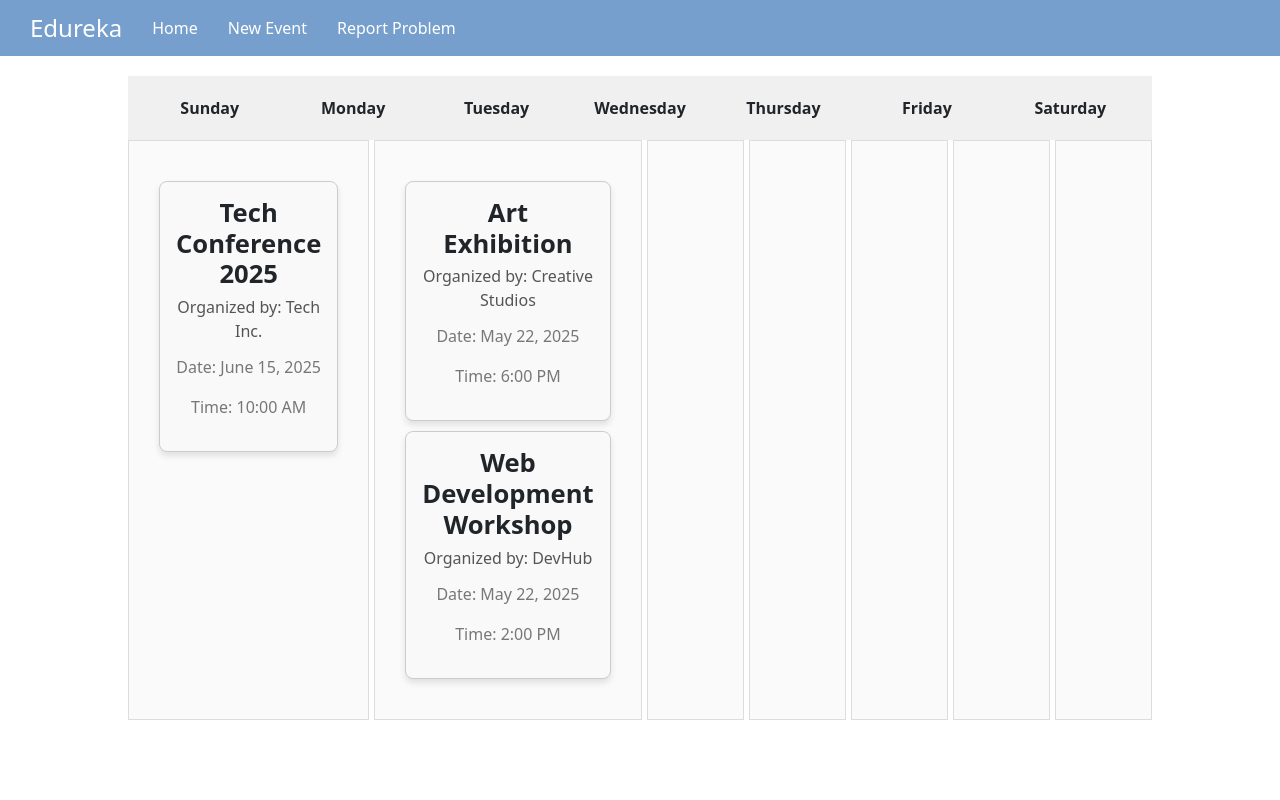
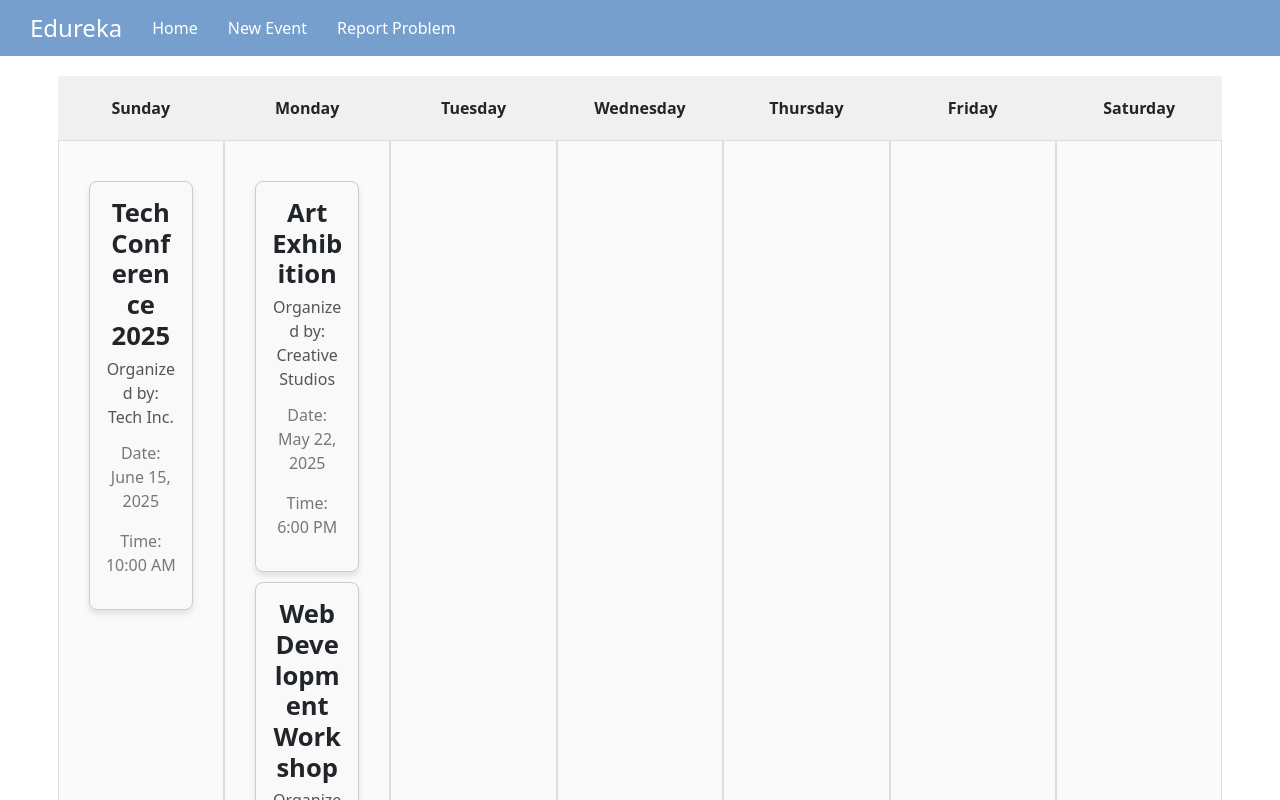
Before and after one commit to EdurekaRPI/front-end, a Next.js app: page /pages/home in a window 1280 px wide. Shown: the top 800 px of the page. Built offline with nearby package versions, Linux system fonts and the light colour scheme.

Commit message:
Calendar styling update
- Fixed calendar styling to better allow for event components inside the column for each day without expanding the column

```diff
--- a/src/app/components/event.tsx
+++ b/src/app/components/event.tsx
@@ -1,4 +1,3 @@
-// Event.tsx
 import React from "react";
 import styles from "../styles/event.module.css";
 
--- a/src/app/pages/home/page.tsx
+++ b/src/app/pages/home/page.tsx
@@ -61,7 +61,7 @@ export default function Home() {
         <div className={styles.calendar}>
           <div className={styles.header}>
             {daysOfWeek.map((day, index) => (
-              <div key={index} className={styles.day}>
+              <div key={index} >
                 {day}
               </div>
             ))}
@@ -69,7 +69,6 @@ export default function Home() {
           <div className={styles.body}>
             {daysOfWeek.map((day, idx) => (
               <div key={idx} className={styles.cell}>
-                {/* Render events for each day */}
                 {events[day].map((event, eventIdx) => (
                   <Event
                     key={eventIdx}
@@ -84,43 +83,6 @@ export default function Home() {
           </div>
         </div>
       </div>
-
-      {/* <div className={styles.calendar}>
-        <div className={styles.header}>
-          <div className={styles.empty}></div>
-          <div className={styles.day}>Sunday</div>
-          <div className={styles.day}>Monday</div>
-          <div className={styles.day}>Tuesday</div>
-          <div className={styles.day}>Wednesday</div>
-          <div className={styles.day}>Thursday</div>
-          <div className={styles.day}>Friday</div>
-          <div className={styles.day}>Saturday</div>
-        </div>
-
-        <div className={styles.grid}>
-          {[...Array(24)].map((_, index) => {
-            const hour =
-            index === 0
-              ? "12 AM" // 12 AM for midnight
-              : index < 12
-              ? `${index} AM` // 1 AM to 11 AM
-              : index === 12
-              ? "12 PM" // 12 PM for noon
-              : `${index - 12} PM`; // 1 PM to 11 PM
-            return (
-              <React.Fragment key={hour}>
-                <div className={styles.hour}>{hour}</div>
-                {[...Array(7)].map((_, dayIndex) => (
-                  <div
-                    key={`${hour}-${dayIndex}`}
-                    className={styles.cell}
-                  ></div>
-                ))}
-              </React.Fragment>
-            );
-          })}
-        </div>
-      </div> */}
     </>
   );
 }
--- a/src/app/styles/event.module.css
+++ b/src/app/styles/event.module.css
@@ -1,12 +1,13 @@
-/* Event.module.css */
 .eventContainer {
   border: 1px solid #ccc;
   border-radius: 8px;
   padding: 16px;
   max-width: 400px;
-    margin: 10px auto;
   background-color: #f9f9f9;
   box-shadow: 0 4px 6px rgba(0, 0, 0, 0.1);
+  word-wrap: break-word;
+  overflow-wrap: break-word;
+  margin: 10px 0px 10px 0px;
 }
 
 .eventHeader {
@@ -17,12 +18,16 @@
   font-size: 1.6rem;
   font-weight: bold;
   margin: 0;
+  word-wrap: break-word;
+  overflow-wrap: break-word;
 }
 
 .eventOrganizer {
   font-size: 1rem;
   color: #555;
   margin: 5px 0 0;
+  word-wrap: break-word;
+  overflow-wrap: break-word;
 }
 
 .eventDetails {
@@ -32,4 +37,6 @@
 .eventDate, .eventTime {
   font-size: 1rem;
   color: #777;
+  word-wrap: break-word;
+  overflow-wrap: break-word;
 }
--- a/src/app/styles/home.module.css
+++ b/src/app/styles/home.module.css
@@ -1,7 +1,7 @@
 .calendarContainer {
   display: flex;
   justify-content: center;
-  width: 80vw;
+  width: 91vw;
   height: 100vh; /* Ensure it centers vertically */
   margin: 0 auto; /* This will ensure the container is centered if there's extra space */
 }
@@ -15,21 +15,16 @@
 
 .header {
   display: grid;
-  grid-template-columns: repeat(7, 1fr); /* 7 columns for the days */
+  grid-template-columns: repeat(7, 13vw); /* 7 columns for the days */
   font-weight: bold;
   text-align: center;
   background-color: #f0f0f0;
-  padding: 10px;
-}
-
-.day {
-  padding: 10px;
+  padding: 20px 0px 20px 0px;
 }
 
 .body {
   display: grid;
-  grid-template-columns: repeat(7, 1fr); /* 7 columns for the days */
-  grid-gap: 5px;
+  grid-template-columns: repeat(7, 13vw); /* 7 columns for the days */
 }
 
 .row {
@@ -40,59 +35,10 @@
   padding: 30px;
   border: 1px solid #ddd;
   text-align: center;
-  min-height: 50px;
+  min-height: 50vh;
   background-color: #fafafa;
 }
 
 .cell:hover {
   background-color: #e0e0e0;
 }
-
-
-/* .calendar {
-    display: grid;
-    grid-template-columns: 100px repeat(7, 1fr);
-    grid-template-rows: auto repeat(24, 1fr);
-    gap: 1px;
-  }
-
-  .header {
-    display: contents;
-  }
-
-  .empty {
-    background-color: #fff;
-  }
-
-  .day {
-    background-color: #f0f0f0;
-    text-align: center;
-    padding: 10px;
-    font-weight: bold;
-  }
-
-  .grid {
-    display: grid;
-    grid-template-columns: 100px repeat(7, 1fr);
-    grid-template-rows: repeat(24, 1fr);
-  }
-
-  .hour {
-    background-color: #e0e0e0;
-    text-align: center;
-    padding: 10px;
-    font-weight: bold;
-    border-right: 1px solid #ccc;
-    display: flex;
-    align-items: center;
-    justify-content: center;
-  }
-
-  .cell {
-    border: 1px solid #ccc;
-    display: flex;
-    align-items: center;
-    justify-content: center;
-    background-color: #f9f9f9;
-  }
-   */
```
Lines whose indentation alone changed are shown as unchanged.
